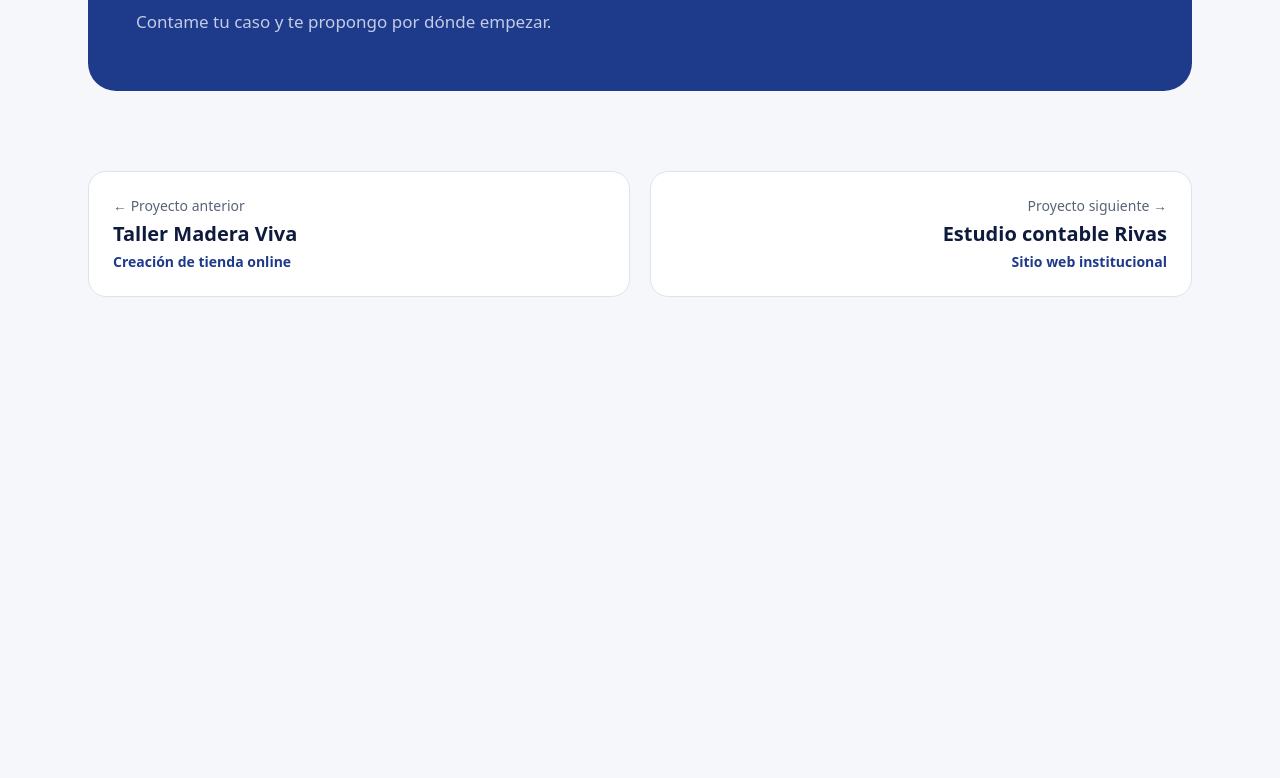
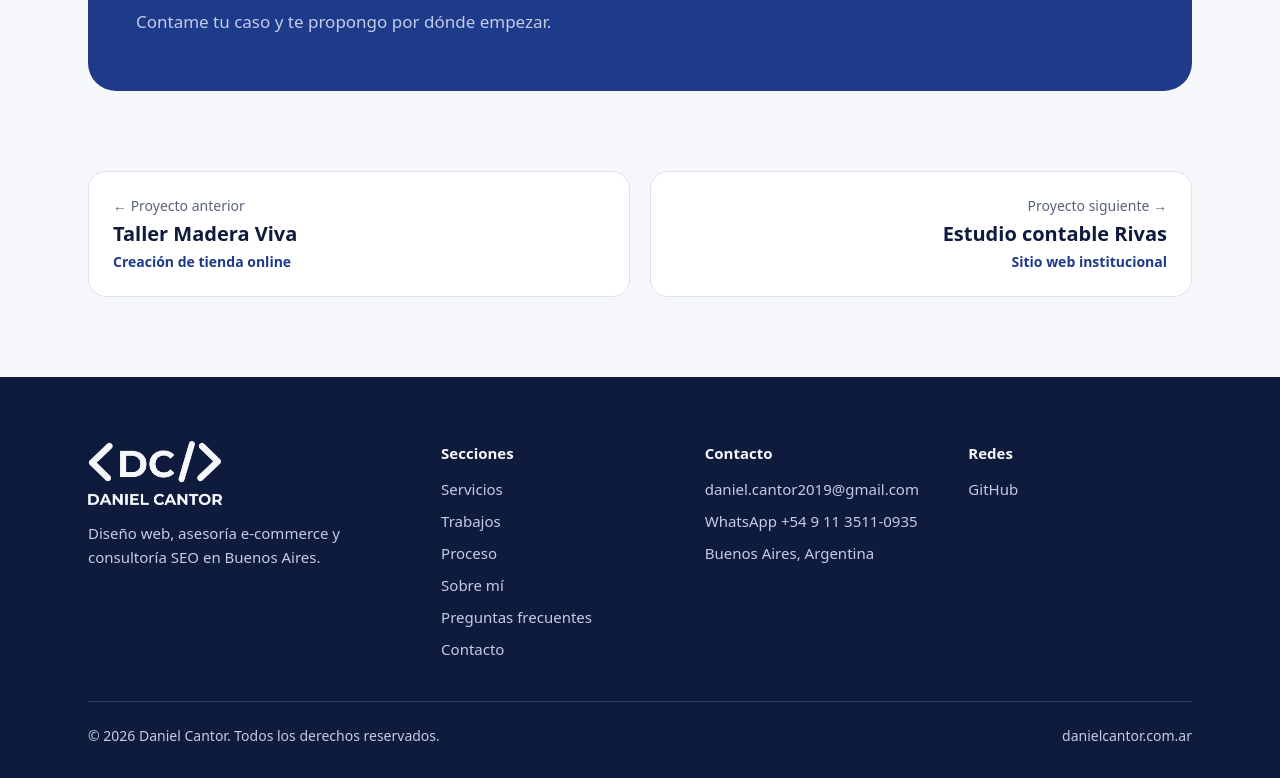
Before and after one commit to danielcantor/danielcantor.github.io, a React (Vite) app: page /trabajos/almacen-natural/ in a window 1280 px wide. Shown: the part 3700-4478 px from the top of the page. Before the commit the page ends 4077 px from the top, so only its background shows below. Built offline with nearby package versions, Linux system fonts and the light colour scheme; no server answers.

Commit message:
Footer con contacto, secciones, redes y año automático
Muestra solo las redes que estén cargadas en src/config/site.js.

Co-Authored-By: Claude Opus 5.5 <noreply@anthropic.com>

```diff
--- /dev/null
+++ b/src/components/Footer.jsx
@@ -0,0 +1,69 @@
+import { site, whatsappUrl } from '../config/site.js'
+import { navLinks } from '../data/navegacion.js'
+import logo from '../assets/img/logo-apilado-claro.webp'
+
+const redes = [
+  ['LinkedIn', site.social.linkedin],
+  ['Instagram', site.social.instagram],
+  ['GitHub', site.social.github],
+].filter(([, url]) => url)
+
+export default function Footer() {
+  const anio = new Date().getFullYear()
+  const linkClass = 'text-night-text no-underline hover:text-white hover:underline'
+
+  return (
+    <footer className="bg-ink text-night-text">
+      <div className="mx-auto flex max-w-6xl flex-col gap-10 px-6 pt-16 pb-8">
+        <div className="grid gap-10 sm:grid-cols-2 lg:grid-cols-[1.4fr_1fr_1fr_1fr]">
+          <div className="flex flex-col gap-4">
+            <img src={logo} alt="Daniel Cantor" width="534" height="255" loading="lazy" className="h-16 w-auto self-start" />
+            <p className="max-w-xs text-[15px]">
+              Diseño web, asesoría e-commerce y consultoría SEO en {site.city}.
+            </p>
+          </div>
+
+          <nav aria-label="Secciones" className="flex flex-col gap-2 text-[15px]">
+            <h2 className="mb-1 font-semibold text-surface">Secciones</h2>
+            {navLinks.map((link) => (
+              <a key={link.href} href={link.href} className={linkClass}>
+                {link.label}
+              </a>
+            ))}
+          </nav>
+
+          <div className="flex flex-col gap-2 text-[15px]">
+            <h2 className="mb-1 font-semibold text-surface">Contacto</h2>
+            <a href={`mailto:${site.email}`} className={`${linkClass} break-all`}>
+              {site.email}
+            </a>
+            <a href={whatsappUrl()} target="_blank" rel="noopener noreferrer" className={linkClass}>
+              WhatsApp {site.phoneDisplay}
+              <span className="sr-only"> (se abre en una pestaña nueva)</span>
+            </a>
+            <span>{site.city}, Argentina</span>
+          </div>
+
+          {redes.length > 0 && (
+            <div className="flex flex-col gap-2 text-[15px]">
+              <h2 className="mb-1 font-semibold text-surface">Redes</h2>
+              {redes.map(([nombre, url]) => (
+                <a key={nombre} href={url} target="_blank" rel="noopener noreferrer" className={linkClass}>
+                  {nombre}
+                  <span className="sr-only"> (se abre en una pestaña nueva)</span>
+                </a>
+              ))}
+            </div>
+          )}
+        </div>
+
+        <div className="flex flex-wrap justify-between gap-3 border-t border-night-line pt-6 text-sm">
+          <span>
+            © {anio} {site.name}. Todos los derechos reservados.
+          </span>
+          <span>{site.url.replace('https://', '')}</span>
+        </div>
+      </div>
+    </footer>
+  )
+}
--- a/src/components/Layout.jsx
+++ b/src/components/Layout.jsx
@@ -1,6 +1,7 @@
 import { Outlet } from 'react-router'
 import Navbar from './Navbar.jsx'
 import ScrollToTop from './ScrollToTop.jsx'
+import Footer from './Footer.jsx'
 
 export default function Layout() {
   return (
@@ -16,6 +17,7 @@ export default function Layout() {
       <main id="contenido">
         <Outlet />
       </main>
+      <Footer />
     </>
   )
 }
```
